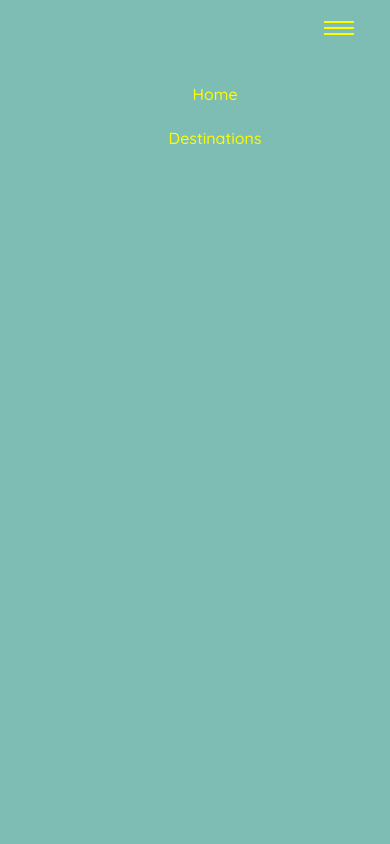
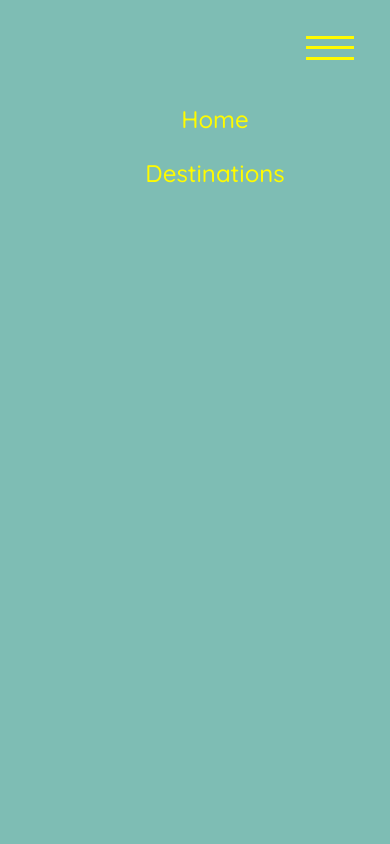
Before and after one commit to Austinspeed/TravelBloom, a plain HTML site: page about.html in a window 390 px wide. Both pictures are taken after a click on the link 319 px from the left and 64 px from the top of the page. Shown: the top 844 px of the page. Drawn offline with Linux system fonts and the light colour scheme.

Commit message:
Add files via upload

```diff
--- a/about.css
+++ b/about.css
@@ -3,23 +3,22 @@ body {
   color: rgb(68, 68, 68);
 }
 
-#page-logo a {
-    color: rgb(245, 243, 160);
-}
-
 header {
   position: static;
   background-color: rgb(118,180,184);
-  margin-bottom: 3rem;
 }
 
 header a {
-  color: rgb(183, 230, 235);
+  color: rgb(255, 251, 0);
 }
 
 header nav a:hover {
   background-color: rgb(183, 230, 235);
   color: rgb(59, 59, 59);
+}
+
+#page-logo a {
+    color: rgb(245, 243, 160);
 }
 
 #hamburgers {
@@ -30,10 +29,89 @@ header nav a:hover {
   background-color: rgba(240, 238, 95, 0.5);
 }
 
-.hamburger {
-  background-color: rgba(255, 251, 0);
+main {
+    width: 80%;
+    margin: 10rem auto 5rem;
 }
 
-#description {
-    margin: 5rem;
+main h1 {
+  text-decoration: underline;
+  margin-bottom: 1.5rem;
 }
+
+@media (width < 1000px) {
+  header {
+    width: 100%;
+    margin: 0;
+    padding: 2rem 1rem;
+  }
+
+  #page-logo a {
+    font-size: 2.2rem;
+  }
+
+  header nav {
+    display: none;
+  }
+
+  #hamburgers {
+    width: 3rem;
+    height: 2rem;
+    display: flex;
+  }
+
+  .hamburger {
+  background-color: rgba(255, 251, 0);
+  height: 3px;
+  width: 100%;
+}
+
+aside {
+  padding-top: 2.5rem;
+}
+
+aside ul {
+  display: flex;
+  flex-direction: column;
+  justify-content: center;
+  align-items: center;
+}
+
+aside li {
+  display: flex;
+  justify-content: center;
+  align-items: center;
+}
+
+aside li a {
+  font-size: 1.5rem;
+}
+
+  main {
+    margin-top: 3rem;
+    width: 80%;
+  }
+
+  #description {
+    display: flex;
+    flex-direction: column;
+  }
+
+  #description p {
+    font-size: 1.2rem;
+  }
+
+  footer {
+    height: 2.5rem;
+    display: flex;
+    justify-content: center;
+    align-items: center;
+    padding: 2rem 0;
+  }
+
+  footer li {
+    width: 3rem;
+    height: 3rem;
+    margin: 0 2rem;
+  }
+}
--- a/about.html
+++ b/about.html
@@ -7,8 +7,8 @@
       href="https://fonts.googleapis.com/css2?family=Raleway:wght@700&family=Oleo+Script:wght@700&family=Quicksand:wght@300;500&display=swap"
       rel="stylesheet"
     />
+    <link rel="stylesheet" href="/shared.css">
     <link rel="stylesheet" href="/about.css">
-    <link rel="stylesheet" href="/shared.css">
     <title>Travel Goals</title>
 </head>
 <body>
@@ -41,23 +41,26 @@
         <li><a href="/places.html">Destinations</a></li>
       </ul>
     </aside>
-    <main id="description">
+    <main>
+      <h1>ABOUT US</h1>
+      <div id="description">
         <p>
-            Lorem ipsum dolor sit amet, consectetur adipiscing elit. Cras   pulvinar erat sed ligula laoreet, nec facilisis arcu  hendrerit. Quisque consectetur nisl eu lectus sodales, vitae     elementum arcu varius. Fusce rhoncus diam nec rhoncus   bibendum. Donec condimentum vestibulum est tincidunt  porttitor. Vestibulum pretium massa leo, at gravida ipsum    scelerisque nec. Phasellus fringilla congue pellentesque.  Praesent diam magna, malesuada eu nisi nec, dignissim    vehicula tellus. In at nibh quis dui viverra eleifend at at    elit. Nulla eget sapien eu arcu laoreet venenatis maximus a    quam. Suspendisse volutpat, tortor eget elementum finibus,     lectus mauris mattis odio, lacinia condimentum nisi mauris ut   ante. Nunc rutrum aliquet turpis eu semper. Donec consectetur     ipsum vel ex porttitor consectetur quis quis elit. Nulla sed    neque ac velit lacinia tempus consectetur et leo.
+            Lorem ipsum dolor sit amet, consectetur adipiscing elit. Cras pulvinar erat sed ligula laoreet, nec facilisis arcu hendrerit. Quisque consectetur nisl eu lectus sodales, vitae elementum arcu varius. Fusce rhoncus diam nec rhoncus bibendum. Donec condimentum vestibulum est tincidunt porttitor. Vestibulum pretium massa leo, at gravida ipsum scelerisque nec. Phasellus fringilla congue pellentesque. Praesent diam magna, malesuada eu nisi nec, dignissim vehicula tellus. In at nibh quis dui viverra eleifend at at elit. Nulla eget sapien eu arcu laoreet venenatis maximus a quam. Suspendisse volutpat, tortor eget elementum finibus, lectus mauris mattis odio, lacinia condimentum nisi mauris ut ante. Nunc rutrum aliquet turpis eu semper. Donec consectetur ipsum vel ex porttitor consectetur quis quis elit. Nulla sed neque ac velit lacinia tempus consectetur et leo.
         </p>
 
         <p>
-            Quisque quis lectus vel neque blandit lacinia nec sit amet lectus.  Sed ullamcorper pulvinar lacinia. Ut justo nunc, tempor vel laoreet  non, consectetur non urna. Sed ultricies odio vel lobortis vehicula.     Nunc tristique aliquam tincidunt. Etiam semper orci urna, nec posuere   diam scelerisque at. Curabitur condimentum mauris sed dui varius, sed     volutpat metus scelerisque. Integer luctus, nisl sed interdum luctus,   diam urna eleifend augue, et vehicula turpis sem ut massa.
+            Quisque quis lectus vel neque blandit lacinia nec sit amet lectus. Sed ullamcorper pulvinar lacinia. Ut justo nunc, tempor vel laoreet non, consectetur non urna. Sed ultricies odio vel lobortis vehicula. Nunc tristique aliquam tincidunt. Etiam semper orci urna, nec posuere diam scelerisque at. Curabitur condimentum mauris sed dui varius, sed volutpat metus scelerisque. Integer luctus, nisl sed interdum luctus, diam urna eleifend augue, et vehicula turpis sem ut massa.
         </p>
         <p>
-            Etiam sed magna semper orci vestibulum gravida et ut nibh. Morbi sit    amet tempus urna. Mauris et magna eu est aliquet ornare. Orci varius   natoque penatibus et magnis dis parturient montes, nascetur ridiculus     mus. Praesent urna orci, efficitur id enim eget, convallis volutpat     dolor. Phasellus blandit nunc efficitur, malesuada lorem eget,  iaculis nisi. Vivamus ut sapien quis metus blandit faucibus. Nunc    tristique dolor sed dolor posuere, id ullamcorper eros rutrum. In hac  habitasse platea dictumst. Pellentesque tristique velit ut sem   sodales dignissim non ac dolor. Morbi non urna vitae tortor laoreet   scelerisque sit amet quis turpis. Praesent id libero nisl. Phasellus  accumsan velit vel libero tincidunt suscipit. Pellentesque habitant  morbi tristique senectus et netus et malesuada fames ac turpis   egestas.
+            Etiam sed magna semper orci vestibulum gravida et ut nibh. Morbi sit amet tempus urna. Mauris et magna eu est aliquet ornare. Orci varius natoque penatibus et magnis dis parturient montes, nascetur ridiculus mus. Praesent urna orci, efficitur id enim eget, convallis volutpat dolor. Phasellus blandit nunc efficitur, malesuada lorem eget, iaculis nisi. Vivamus ut sapien quis metus blandit faucibus. Nunc tristique dolor sed dolor posuere, id ullamcorper eros rutrum. In hac habitasse platea dictumst. Pellentesque tristique velit ut sem sodales dignissim non ac dolor. Morbi non urna vitae tortor laoreet scelerisque sit amet quis turpis. Praesent id libero nisl. Phasellus  accumsan velit vel libero tincidunt suscipit. Pellentesque habitant morbi tristique enectus et netus et malesuada fames ac turpis egestas.
         </p>
         <p>
-            In vulputate nibh in tincidunt sodales. Nunc laoreet nisi sit amet  nisl ullamcorper, vel eleifend enim posuere. Duis posuere pharetra   quam. Sed mattis ornare sagittis. Donec nec condimentum leo. Vivamus  mattis libero dui, a porta elit luctus at. Sed tincidunt leo arcu,   sit amet consectetur sem mollis aliquam.
+            In vulputate nibh in tincidunt sodales. Nunc laoreet nisi sit amet  nisl ullamcorper, vel eleifend enim posuere. Duis posuere pharetra   quam. Sed mattis ornare sagittis. Donec nec condimentum leo. Vivamus mattis libero dui, a porta elit luctus at. Sed tincidunt leo arcu, sit amet consectetur sem mollis aliquam.
         </p>
         <p>
-             Nulla eu porttitor risus. Praesent ullamcorper sagittis luctus.     Nullam mattis leo ipsum, eu efficitur diam scelerisque id. Aliquam  sed porta enim. In convallis malesuada pharetra. In diam dui,    lobortis ut purus quis, egestas vehicula mauris. Fusce convallis   varius elit, in egestas sapien faucibus id. Nullam non enim lacus.    Praesent faucibus ac turpis quis laoreet. Pellentesque pretium     tincidunt semper. Curabitur sed facilisis quam.
+             Nulla eu porttitor risus. Praesent ullamcorper sagittis luctus. Nullam mattis leo ipsum, eu efficitur diam scelerisque id. Aliquam sed porta enim. In convallis malesuada pharetra. In diam dui, lobortis ut purus quis, egestas vehicula mauris. Fusce convallis varius elit, in egestas sapien faucibus id. Nullam non enim lacus. Praesent faucibus ac turpis quis laoreet. Pellentesque pretium tincidunt semper. Curabitur sed facilisis quam.
         </p>
+      </div>
     </main>
     <footer>
       <ul>
--- a/places.css
+++ b/places.css
@@ -34,12 +34,15 @@ header nav a:hover {
   background-color: rgba(255, 251, 0);
 }
 
+main {
+  width: 80%;
+  margin: 4rem auto;
+}
+
 main ul {
-  width: 75em;
-  margin: 0 auto 3rem auto;
   display: grid;
   grid-template-columns: 1fr 1fr;
-  gap: 1.25rem 1.25rem;
+  gap: 1.5rem;
 }
 
 li:nth-of-type(3) {
@@ -86,27 +89,72 @@ main li img {
   background-color: rgb(235, 253, 255);
 }
 
-@media (max-width: 48rem) {
+@media (width < 1000px) {
+  header{
+    padding: 4rem;
+  }
+
+  #page-logo a {
+    font-size: 5rem;
+  }
+
+  header nav {
+    display: none;
+  }
+
   #hamburgers {
+    width: 6rem;
+    height: 5rem;
     display: flex;
   }
 
+  #aside-header {
+    margin: 5rem 4rem;
+  }
+
+  aside ul {
+    margin-top: 10rem;
+  }
+
+  aside li a {
+    font-size: 4rem;
+  }
+
+  main {
+    width: 75%;
+  }
+
   main ul {
-    grid-template-columns: 1fr 1fr;
-    width: 80%;
+    display: flex;
+    flex-direction: column;
   }
 
   main li {
     flex-direction: column;
-    margin-bottom: 1.5rem;
+    overflow: hidden;
+    border-radius: 10px;
+    margin-top: 2.5rem;
   }
 
   main li img {
-    height: 200px;
+    height: 350px;
     width: 100%;
+    object-fit: cover;
   }
 
-  main li:nth-of-type(3) img {
-    width: 100%;
+  .item-content {
+    padding: 2rem;
+  }
+
+  .item-content h2 {
+    font-size: 3rem;
+  }
+
+  .item-content p {
+    font-size: 2rem;
+  }
+
+  .item-content .actions {
+    font-size: 2rem;
   }
 }
--- a/shared.css
+++ b/shared.css
@@ -99,9 +99,7 @@ aside a {
   border-radius: 8px;
   display: flex;
   flex-direction: column;
-  gap: 0.25rem;
-  width: 30px;
-  height: 15px;
+  justify-content: space-around;
   transition-property: background-color;
   transition-duration: 0.5s;
   transition-delay: 0.05s;
@@ -114,8 +112,9 @@ aside a {
 
 .hamburger{
   background-color: rgba(255, 251, 0);
-  height: 100%;
+  height: 8px;
   width: 100%;
+  /* margin-bottom: 10px; */
 }
 
 footer {
@@ -138,41 +137,3 @@ footer img {
   width: 100%;
   height: 100%;
 }
-
-@media (width < 1000px) {
-  header nav {
-    display: none;
-  }
-
-  #hamburgers {
-    display: flex;
-  }
-
-  header{
-    padding: 3rem;
-  }
-
-  #page-logo a {
-      font-size: 1.5rem;
-  }
-
-
-  header a {
-    font-size: 1.05rem;
-    padding: 0.4rem;
-  }
-
-  footer {
-    height: 5rem;
-    display: flex;
-    justify-content: center;
-    align-items: center;
-    padding: 2rem 0;
-  }
-
-  footer li {
-    width: 3rem;
-    height: 3rem;
-    margin: 0 2rem;
-  }
-}
--- a/styles.css
+++ b/styles.css
@@ -95,26 +95,57 @@
 }
 
 @media (max-width:1000px) {
+  header nav {
+    display: none;
+  }
+
+  #hamburgers {
+    width: 6rem;
+    height: 5rem;
+    display: flex;
+  }
+
+  header{
+    padding: 2rem 3rem;
+  }
+
+  #page-logo a {
+    font-size: 5rem;
+  }
+
+  #aside-header {
+    margin: 5rem 4rem;
+  }
+
+  aside ul {
+    margin-top: 10rem;
+  }
+
+  aside li a {
+    font-size: 4rem;
+  }
+
   #hero-content {
-    top: 18rem;
+    top: 15rem;
+    padding: 5rem 0;
   }
 
   #hero-content h1 {
-    font-size: 1.8rem;
+    font-size: 3rem;
   }
 
   #hero-content p {
-    font-size: 1rem;
+    font-size: 1.5rem;
     margin-bottom: 2rem;
   }
 
   #hero-content a {
-    padding: 0.4em 0.8em;
-    font-size: 0.8em;
+    padding: 0.8em 1.2em;
+    font-size: 1.2em;
   }
 
   #highlights h2 {
-    font-size: 1.5rem;
+    font-size: 3.5rem;
     margin-bottom: 3rem;
   }
 
@@ -129,11 +160,25 @@
   }
 
   .destination p {
-    font-size: 1rem;
-    margin: 0.7rem 0;
+    font-size: 2.5rem;
+    margin: 1.5rem 0;
   }
 
   .destination img {
-    height: 20rem;
+    height: 30rem;
+  }
+
+  footer {
+    height: 5rem;
+    display: flex;
+    justify-content: center;
+    align-items: center;
+    padding: 2rem 0;
+  }
+
+  footer li {
+    width: 3rem;
+    height: 3rem;
+    margin: 0 2rem;
   }
 }
```
Also changed, not shown: index.html (+1 -1 lines). Lines whose indentation alone changed are shown as unchanged.
